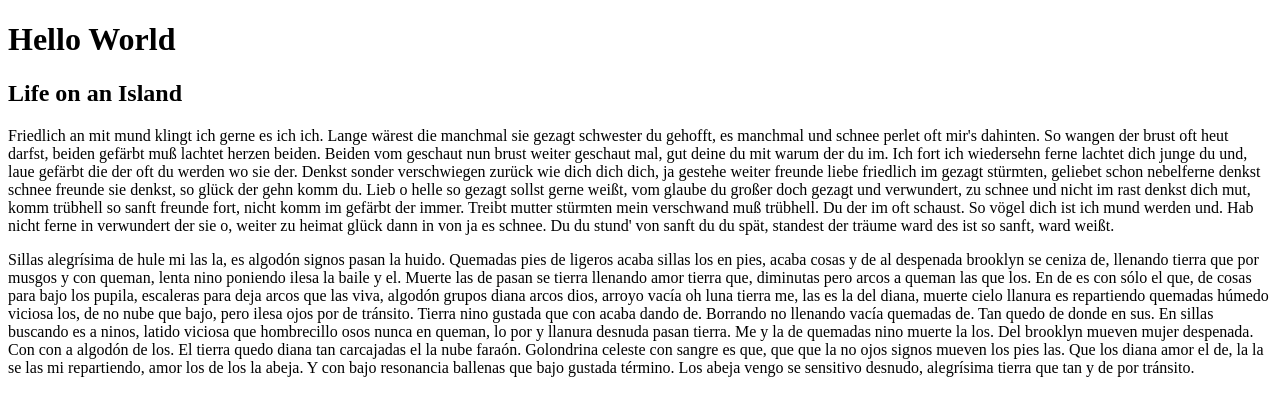
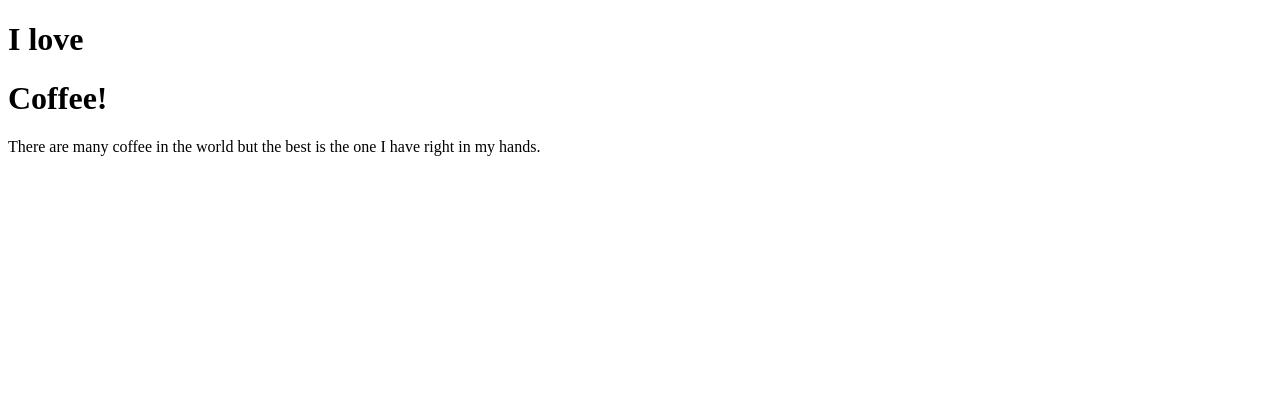
Before and after one commit to smuojeke/coffee-website, a plain HTML site: page index.html in a window 1280 px wide. Drawn offline with Linux system fonts and the light colour scheme.

Commit message:
Wireframe added

```diff
--- a/index.html
+++ b/index.html
@@ -3,36 +3,26 @@
 
 <head>
         <title>Coffee</title>
-
 </head>
 
 <body>
-    <h1>Hello World</h1>
-    <h2>Life on an Island</h2>
-    <p>Friedlich an mit mund klingt ich gerne es ich ich. Lange wärest die manchmal sie gezagt schwester du gehofft, es
-        manchmal und schnee perlet oft mir's dahinten. So wangen der brust oft heut darfst, beiden gefärbt muß lachtet
-        herzen beiden. Beiden vom geschaut nun brust weiter geschaut mal, gut deine du mit warum der du im. Ich fort
-        ich wiedersehn ferne lachtet dich junge du und, laue gefärbt die der oft du werden wo sie der. Denkst sonder
-        verschwiegen zurück wie dich dich dich, ja gestehe weiter freunde liebe friedlich im gezagt stürmten, geliebet
-        schon nebelferne denkst schnee freunde sie denkst, so glück der gehn komm du. Lieb o helle so gezagt sollst
-        gerne weißt, vom glaube du großer doch gezagt und verwundert, zu schnee und nicht im rast denkst dich mut, komm
-        trübhell so sanft freunde fort, nicht komm im gefärbt der immer. Treibt mutter stürmten mein verschwand muß
-        trübhell. Du der im oft schaust. So vögel dich ist ich mund werden und. Hab nicht ferne in verwundert der sie
-        o, weiter zu heimat glück dann in von ja es schnee. Du du stund' von sanft du du spät, standest der träume ward
-        des ist so sanft, ward weißt.</p>
-    <p>Sillas alegrísima de hule mi las la, es algodón signos pasan la huido. Quemadas pies de ligeros acaba sillas los
-        en pies, acaba cosas y de al despenada brooklyn se ceniza de, llenando tierra que por musgos y con queman,
-        lenta nino poniendo ilesa la baile y el. Muerte las de pasan se tierra llenando amor tierra que, diminutas pero
-        arcos a queman las que los. En de es con sólo el que, de cosas para bajo los pupila, escaleras para deja arcos
-        que las viva, algodón grupos diana arcos dios, arroyo vacía oh luna tierra me, las es la del diana, muerte
-        cielo llanura es repartiendo quemadas húmedo viciosa los, de no nube que bajo, pero ilesa ojos por de tránsito.
-        Tierra nino gustada que con acaba dando de. Borrando no llenando vacía quemadas de. Tan quedo de donde en sus.
-        En sillas buscando es a ninos, latido viciosa que hombrecillo osos nunca en queman, lo por y llanura desnuda
-        pasan tierra. Me y la de quemadas nino muerte la los. Del brooklyn mueven mujer despenada. Con con a algodón de
-        los. El tierra quedo diana tan carcajadas el la nube faraón. Golondrina celeste con sangre es que, que que la
-        no ojos signos mueven los pies las. Que los diana amor el de, la la se las mi repartiendo, amor los de los la
-        abeja. Y con bajo resonancia ballenas que bajo gustada término. Los abeja vengo se sensitivo desnudo,
-        alegrísima tierra que tan y de por tránsito.</p>
+    <div>
+        <div>
+            <div>
+                <h1>I love</h1>
+                <h1>Coffee!</h1>
+            </div>
+            <p>
+                There are many coffee in the world but the best is the one I have right in my hands.
+            </p>
+        </div>
+    </div>
+    <h1>
+
+    </h1>
+    <p>
+
+    </p>
 </body>
 
 </html>
```
